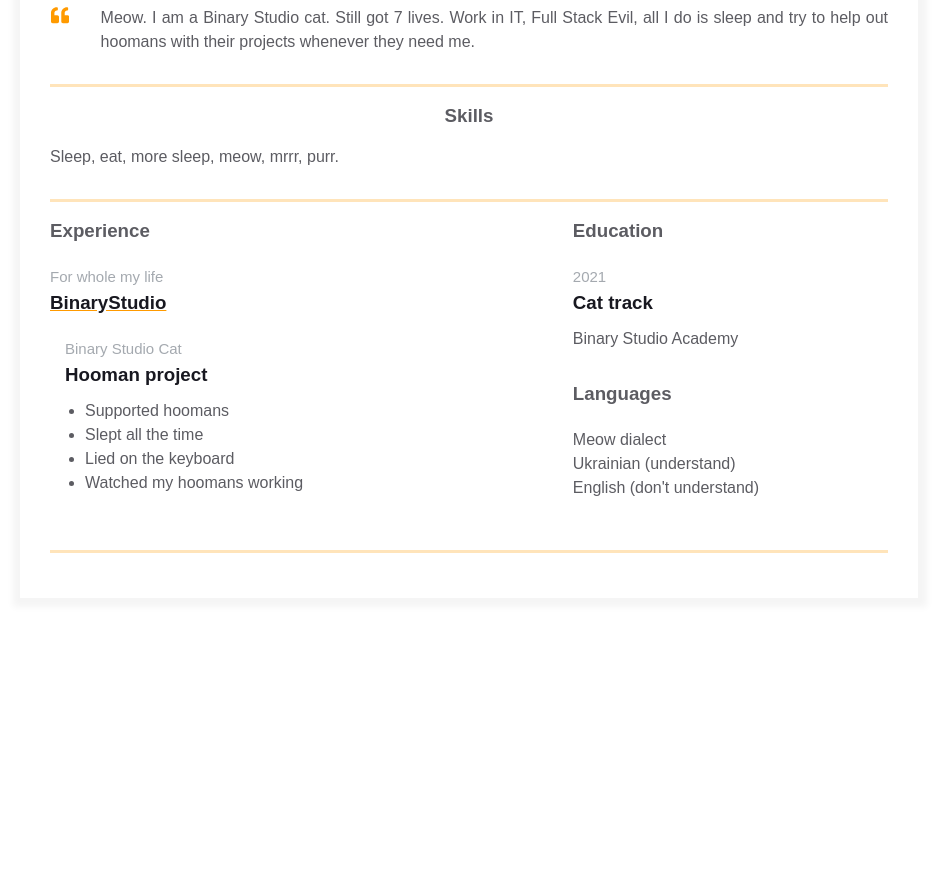
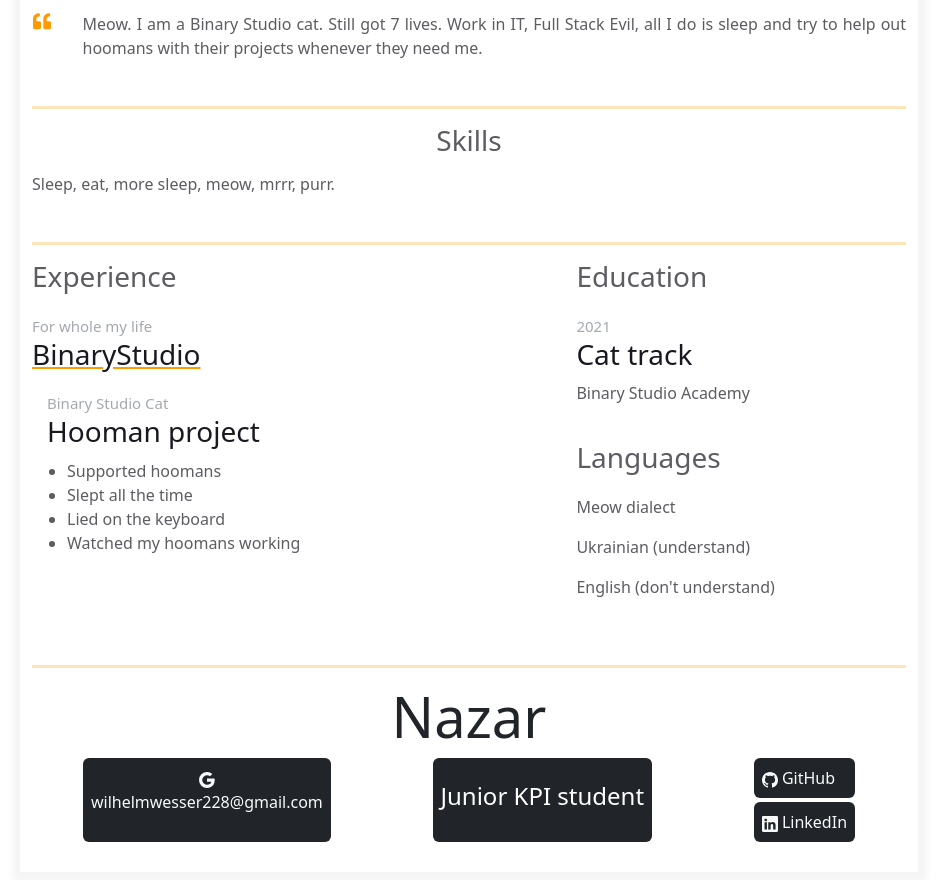
Before and after one commit to WilhelmWesser/homepage, a plain HTML site: page index.html in a window 1280 px wide. Shown: the part 344-1224 px from the top of the page, without its empty margins (171-1108 px from the left). Before the commit the page ends 993 px from the top, so only its background shows below. Drawn offline with nearby package versions, Linux system fonts and the light colour scheme.

Commit message:
Basic info about me is added

```diff
--- a/index.html
+++ b/index.html
@@ -5,6 +5,12 @@
     <meta name="viewport" content="width=device-width, initial-scale=1" />
     <title>Résumé</title>
     <link rel="stylesheet" href="styles.css" />
+    <link
+      href="https://cdn.jsdelivr.net/npm/bootstrap@5.2.0-beta1/dist/css/bootstrap.min.css"
+      rel="stylesheet"
+      integrity="sha384-0evHe/X+R7YkIZDRvuzKMRqM+OrBnVFBL6DOitfPri4tjfHxaWutUpFmBp4vmVor"
+      crossorigin="anonymous"
+    />
   </head>
   <body>
     <main>
@@ -160,6 +166,83 @@
             </div>
           </div>
         </div>
+        <div class="d-flex flex-column container">
+          <h1 class="display-4 text-center">Nazar</h1>
+          <div class="d-flex justify-content-around">
+            <div
+              class="align-items-center bg-dark rounded p-2 text-light text-center"
+            >
+              <i class="bi bi-google"
+                ><svg
+                  xmlns="http://www.w3.org/2000/svg"
+                  width="16"
+                  height="16"
+                  fill="currentColor"
+                  class="bi bi-google"
+                  viewBox="0 0 16 16"
+                >
+                  <path
+                    d="M15.545 6.558a9.42 9.42 0 0 1 .139 1.626c0 2.434-.87 4.492-2.384 5.885h.002C11.978 15.292 10.158 16 8 16A8 8 0 1 1 8 0a7.689 7.689 0 0 1 5.352 2.082l-2.284 2.284A4.347 4.347 0 0 0 8 3.166c-2.087 0-3.86 1.408-4.492 3.304a4.792 4.792 0 0 0 0 3.063h.003c.635 1.893 2.405 3.301 4.492 3.301 1.078 0 2.004-.276 2.722-.764h-.003a3.702 3.702 0 0 0 1.599-2.431H8v-3.08h7.545z"
+                  /></svg
+              ></i>
+
+              <p class="text-decoration-none text-light">
+                wilhelmwesser228@gmail.com
+              </p>
+            </div>
+            <span class="badge text-bg-dark d-flex align-items-center"
+              ><h4 class="text-center">Junior KPI student</h4></span
+            >
+            <div class="d-flex flex-column">
+              <div class="align-items-center bg-dark rounded p-2 text-light">
+                <i class="bi bi-github"
+                  ><svg
+                    xmlns="http://www.w3.org/2000/svg"
+                    width="16"
+                    height="16"
+                    fill="currentColor"
+                    class="bi bi-github"
+                    viewBox="0 0 16 16"
+                  >
+                    <path
+                      d="M8 0C3.58 0 0 3.58 0 8c0 3.54 2.29 6.53 5.47 7.59.4.07.55-.17.55-.38 0-.19-.01-.82-.01-1.49-2.01.37-2.53-.49-2.69-.94-.09-.23-.48-.94-.82-1.13-.28-.15-.68-.52-.01-.53.63-.01 1.08.58 1.23.82.72 1.21 1.87.87 2.33.66.07-.52.28-.87.51-1.07-1.78-.2-3.64-.89-3.64-3.95 0-.87.31-1.59.82-2.15-.08-.2-.36-1.02.08-2.12 0 0 .67-.21 2.2.82.64-.18 1.32-.27 2-.27.68 0 1.36.09 2 .27 1.53-1.04 2.2-.82 2.2-.82.44 1.1.16 1.92.08 2.12.51.56.82 1.27.82 2.15 0 3.07-1.87 3.75-3.65 3.95.29.25.54.73.54 1.48 0 1.07-.01 1.93-.01 2.2 0 .21.15.46.55.38A8.012 8.012 0 0 0 16 8c0-4.42-3.58-8-8-8z"
+                    /></svg
+                ></i>
+
+                <a
+                  href="https://github.com/WilhelmWesser"
+                  target="_blank"
+                  class="text-decoration-none text-light"
+                  >GitHub</a
+                >
+              </div>
+              <div
+                class="align-items-center bg-dark rounded p-2 text-light mt-1"
+              >
+                <i class="bi bi-linkedin"
+                  ><svg
+                    xmlns="http://www.w3.org/2000/svg"
+                    width="16"
+                    height="16"
+                    fill="currentColor"
+                    class="bi bi-linkedin"
+                    viewBox="0 0 16 16"
+                  >
+                    <path
+                      d="M0 1.146C0 .513.526 0 1.175 0h13.65C15.474 0 16 .513 16 1.146v13.708c0 .633-.526 1.146-1.175 1.146H1.175C.526 16 0 15.487 0 14.854V1.146zm4.943 12.248V6.169H2.542v7.225h2.401zm-1.2-8.212c.837 0 1.358-.554 1.358-1.248-.015-.709-.52-1.248-1.342-1.248-.822 0-1.359.54-1.359 1.248 0 .694.521 1.248 1.327 1.248h.016zm4.908 8.212V9.359c0-.216.016-.432.08-.586.173-.431.568-.878 1.232-.878.869 0 1.216.662 1.216 1.634v3.865h2.401V9.25c0-2.22-1.184-3.252-2.764-3.252-1.274 0-1.845.7-2.165 1.193v.025h-.016a5.54 5.54 0 0 1 .016-.025V6.169h-2.4c.03.678 0 7.225 0 7.225h2.4z"
+                    /></svg
+                ></i>
+
+                <a
+                  href="https://www.linkedin.com/in/nazar-kovtun-73223721b/"
+                  target="_blank"
+                  class="text-decoration-none text-light"
+                  >LinkedIn</a
+                >
+              </div>
+            </div>
+          </div>
+        </div>
       </div>
     </main>
   </body>
```
